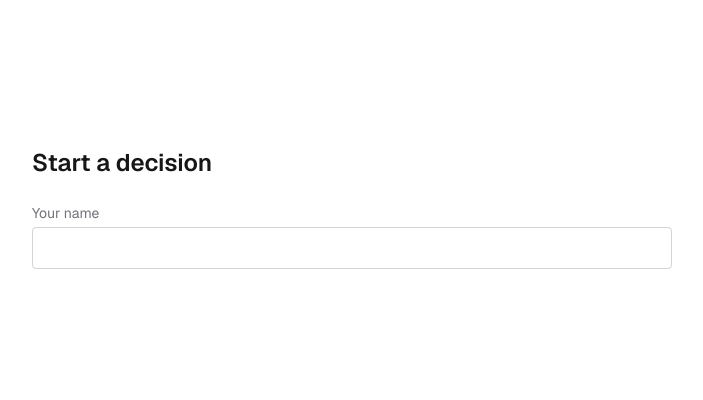
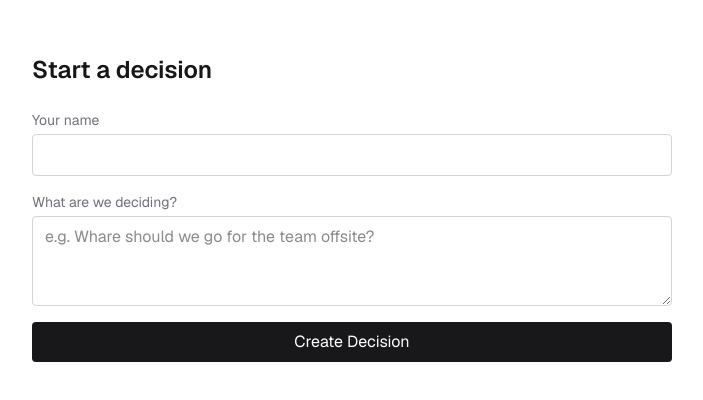
Before and after one commit to jwhite927/next-decision-poker, a Next.js app: page / in a window 1280 px wide. Shown: the part 192-592 px from the top of the page, without its empty margins (288-991 px from the left). Built offline with nearby package versions, Linux system fonts and the light colour scheme; no server answers.

Commit message:
Add supabase and create decisions table

```diff
--- a/app/page.tsx
+++ b/app/page.tsx
@@ -1,22 +1,48 @@
-import { redirect } from "next/navigation";
+import { redirect } from 'next/navigation';
+import { saveDecision } from "@/lib/decisions";
 
 export default function Home() {
     async function createDecision(formData: FormData) {
-    'use server'
-    const name = formData.get('name') as string;
-    const decision = formData.get('decision') as string;
-    const id = crypto.randomUUID();
-    // await saveDecision({id, name, decision });
+        'use server';
+        const creator = formData.get('creator') as string;
+        const prompt = formData.get('prompt') as string;
+        const { id } = await saveDecision({ creator, prompt });
         redirect(`/decision/${id}`);
     }
     return (
         <div className="flex flex-col flex-1 items-center justify-center bg-zinc-50 font-sans dark:bg-black">
             <main className="flex flex-1 w-full max-w-3xl flex-col items-center justify-center gap-6 py-32 px-16 bg-white dark:bg-black sm:items-start">
                 <h1 className="text-2xl font-semibold">Start a decision</h1>
-    <form action={createDecision} className="flex w-full flex-col gap-4">
-    <label className="flex flex-col gap-1"><span className="text-sm text-zinc-500">Your name</span>
-    <input type="text" name="name" required className="rounded border border-zinc-300 px-3 py-2 dark:border-zinc-700 dark:bg-zinc-900" />
+                <form
+                    action={createDecision}
+                    className="flex w-full flex-col gap-4"
+                >
+                    <label className="flex flex-col gap-1">
+                        <span className="text-sm text-zinc-500">Your name</span>
+                        <input
+                            type="text"
+                            name="creator"
+                            required
+                            className="rounded border border-zinc-300 px-3 py-2 dark:border-zinc-700 dark:bg-zinc-900"
+                        />
                     </label>
+                    <label className="flex flex-col gap-1">
+                        <span className="text-sm text-zinc-500">What are we deciding?</span>
+                        <textarea
+                            name="prompt"
+                            required
+                            rows={3}
+                            placeholder="e.g. Whare should we go for the team offsite?"
+                            className="rounded border border-zinc-300 px-3 py-2 dark:border-zinc-700 dark:bg-zinc-900"
+                        />
+                    </label>
+                    <button
+                      type="submit"
+                      className="rounded bg-zinc-900 px-4 py-2 text-white dark:bg-white dark:text-black"
+                      >
+                      Create Decision
+                    </button>
+
                 </form>
             </main>
         </div>
--- /dev/null
+++ b/lib/decisions.ts
@@ -0,0 +1,25 @@
+import "server-only";
+import { supabaseAdmin } from "./supabase";
+
+export type Decision = {
+    id: string;
+    creator: string;
+    prompt: string;
+};
+
+export async function saveDecision(
+    input: Omit<Decision, "id">
+    ): Promise<Decision> {
+        const id = crypto.randomUUID();
+        const { error } = await supabaseAdmin.from("decisions").insert({
+            id,
+            creator: input.creator,
+            prompt: input.prompt,
+        });
+
+        if (error) {
+            throw new Error(`Failed to save decision: ${error.message}`);
+        }
+
+        return { id, ...input };
+    }
--- /dev/null
+++ b/lib/supabase.ts
@@ -0,0 +1,10 @@
+import "server-only";
+import { createClient } from "@supabase/supabase-js";
+
+export const supabaseAdmin = createClient(
+    process.env.SUPABASE_URL!,
+    process.env.SUPABASE_SECRET_KEY!,
+    {
+        auth: { persistSession: false },
+    }
+    );
--- a/package.json
+++ b/package.json
@@ -9,9 +9,11 @@
     "lint": "eslint"
   },
   "dependencies": {
+    "@supabase/supabase-js": "^2.107.0",
     "next": "16.2.7",
     "react": "19.2.4",
-    "react-dom": "19.2.4"
+    "react-dom": "19.2.4",
+    "server-only": "^0.0.1"
   },
   "devDependencies": {
     "@tailwindcss/postcss": "^4",
```
Also changed, not shown: 2 other files (tests, documents, lock files or other folders). Lines whose indentation alone changed are shown as unchanged.
